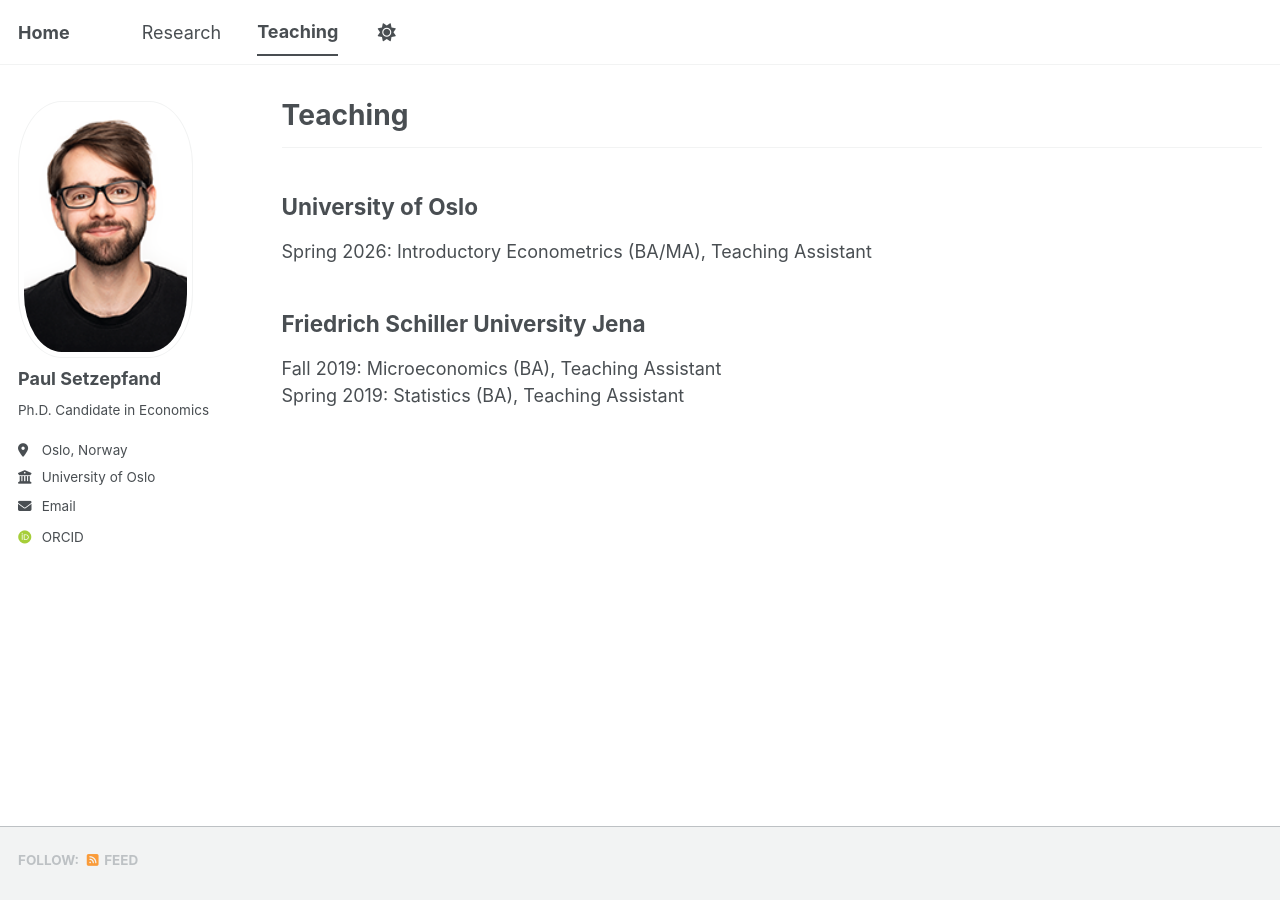
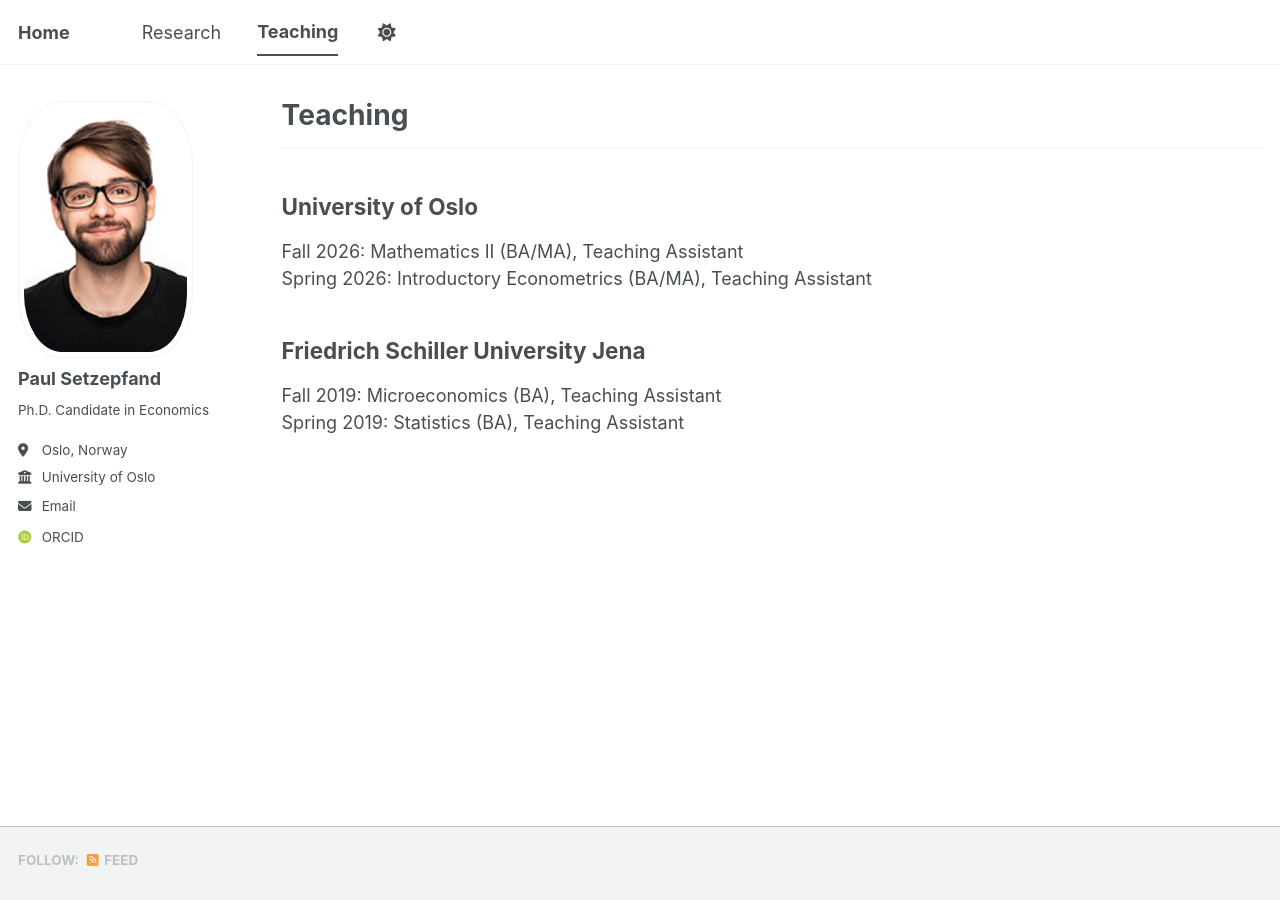
Before and after one commit to paulsetzepfand/paulsetzepfand.github.io, a Jekyll site: the page built from _pages/teaching.md, in a window 1280 px wide. Built offline with Jekyll 4.4.1, drawn with Linux system fonts in a browser that asks for light colours; some web fonts are replaced; a script bundle is joined from its source files by our own code; library files that are not in the unit come from our copies.

Commit message:
Add teaching assistant roles for Fall and Spring 2026

```diff
--- a/_pages/teaching.md
+++ b/_pages/teaching.md
@@ -9,6 +9,7 @@ layout: archive
 
 ## University of Oslo
 
+Fall 2026: Mathematics II (BA/MA), Teaching Assistant <br>
 Spring 2026: Introductory Econometrics (BA/MA), Teaching Assistant
 
 ## Friedrich Schiller University Jena
```
